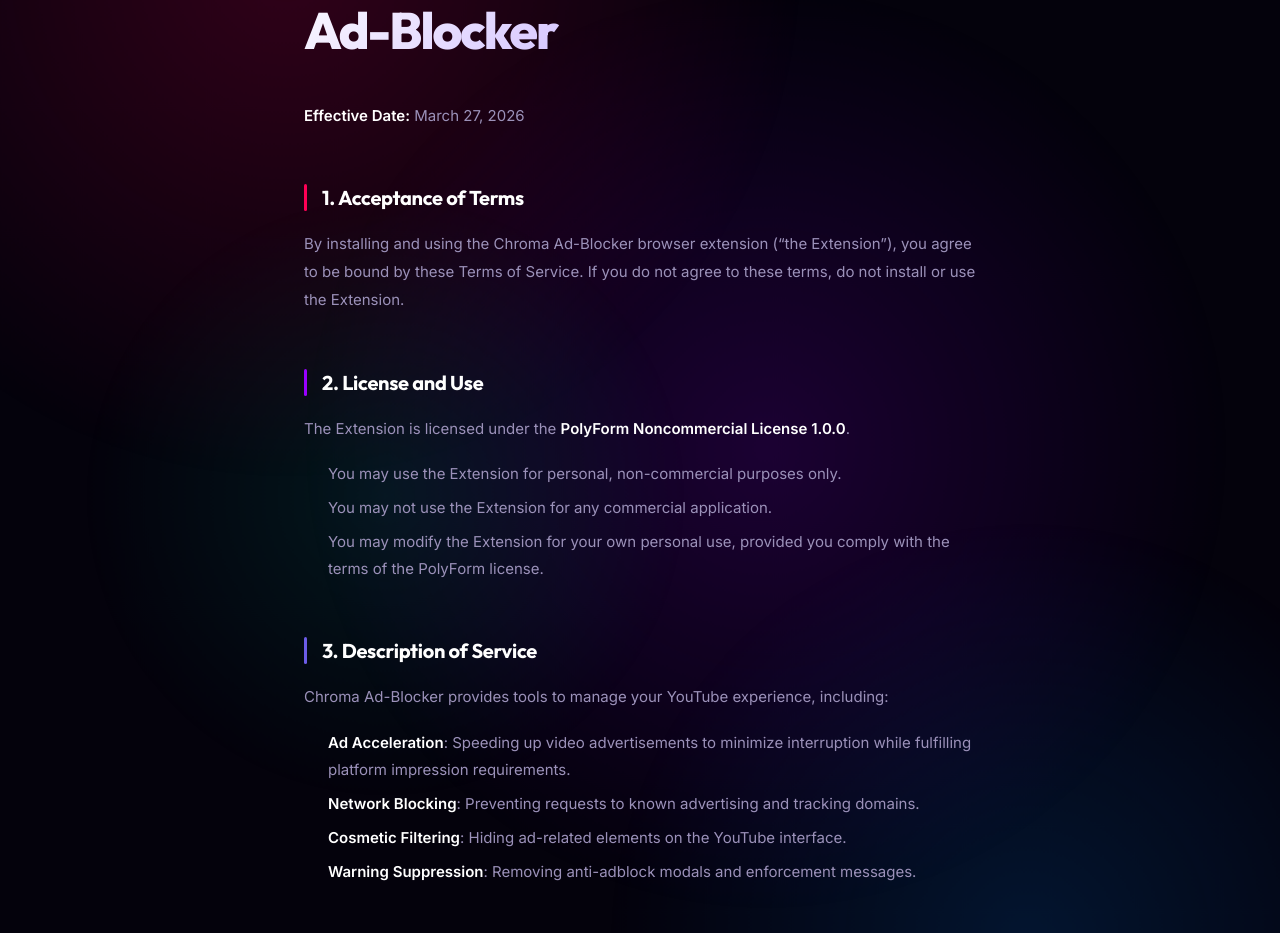
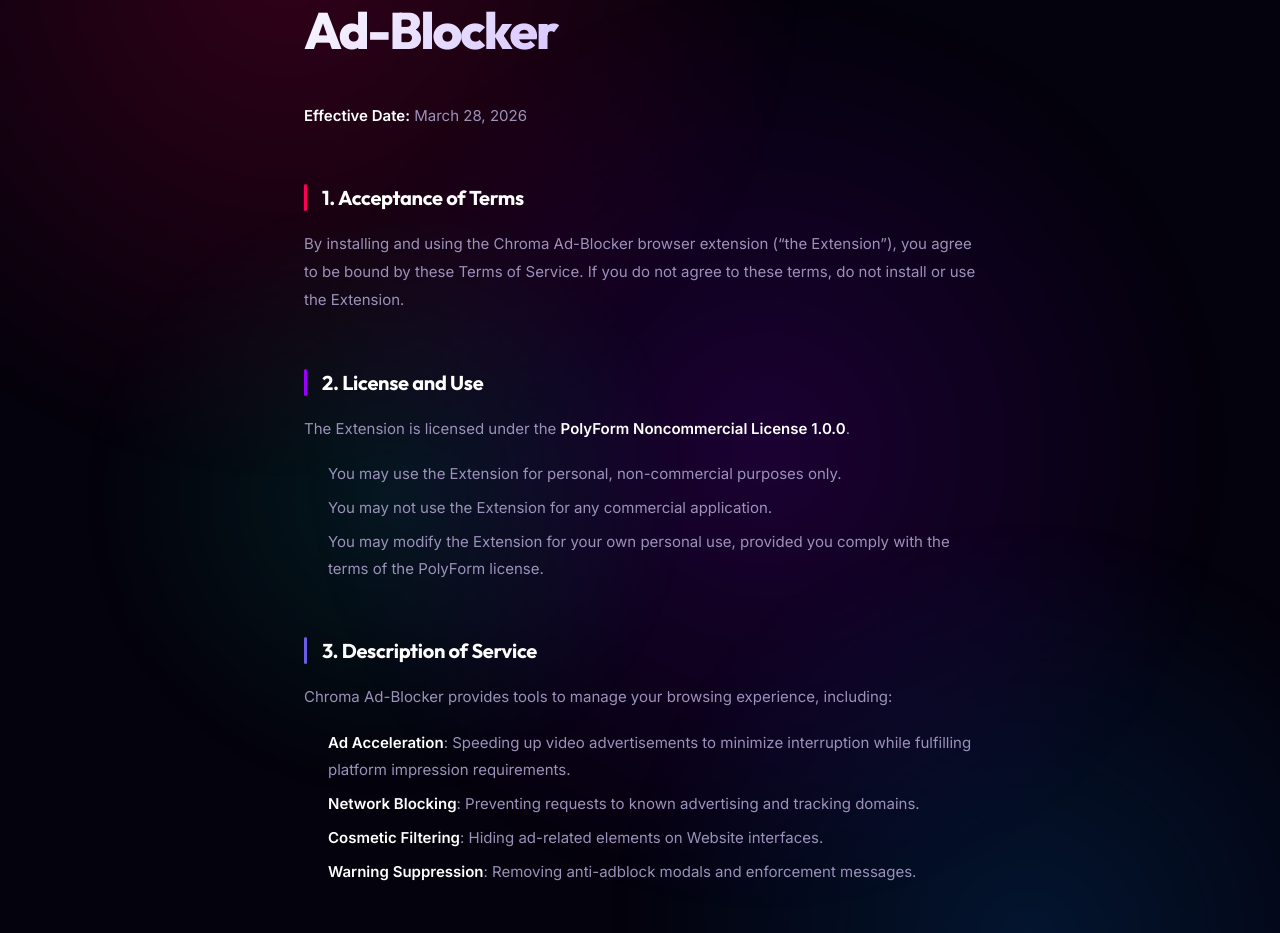
Before and after one commit to Dabrogost/Chroma-Ad-Blocker, a Jekyll site: the page built from ToS.md, in a window 1280 px wide and 1400 px high. Shown: the part 229-1162 px from the top of the window. Built offline with Jekyll 4.4.1, drawn with Linux system fonts in a browser that asks for light colours.

Commit message:
docs: update effective dates and generalize service description in legal documents

```diff
--- a/ToS.md
+++ b/ToS.md
@@ -7,7 +7,7 @@
 
 # Terms of Service for Chroma Ad-Blocker
 
-**Effective Date:** March 27, 2026
+**Effective Date:** March 28, 2026
 
 ## 1. Acceptance of Terms
 By installing and using the Chroma Ad-Blocker browser extension ("the Extension"), you agree to be bound by these Terms of Service. If you do not agree to these terms, do not install or use the Extension.
@@ -19,10 +19,10 @@
 - You may modify the Extension for your own personal use, provided you comply with the terms of the PolyForm license.
 
 ## 3. Description of Service
-Chroma Ad-Blocker provides tools to manage your YouTube experience, including:
+Chroma Ad-Blocker provides tools to manage your browsing experience, including:
 - **Ad Acceleration**: Speeding up video advertisements to minimize interruption while fulfilling platform impression requirements.
 - **Network Blocking**: Preventing requests to known advertising and tracking domains.
-- **Cosmetic Filtering**: Hiding ad-related elements on the YouTube interface.
+- **Cosmetic Filtering**: Hiding ad-related elements on Website interfaces.
 - **Warning Suppression**: Removing anti-adblock modals and enforcement messages.
 
 ## 4. Third-Party Services
```
Also changed, not shown: PRIVACY_POLICY.md (+1 -1 lines).
